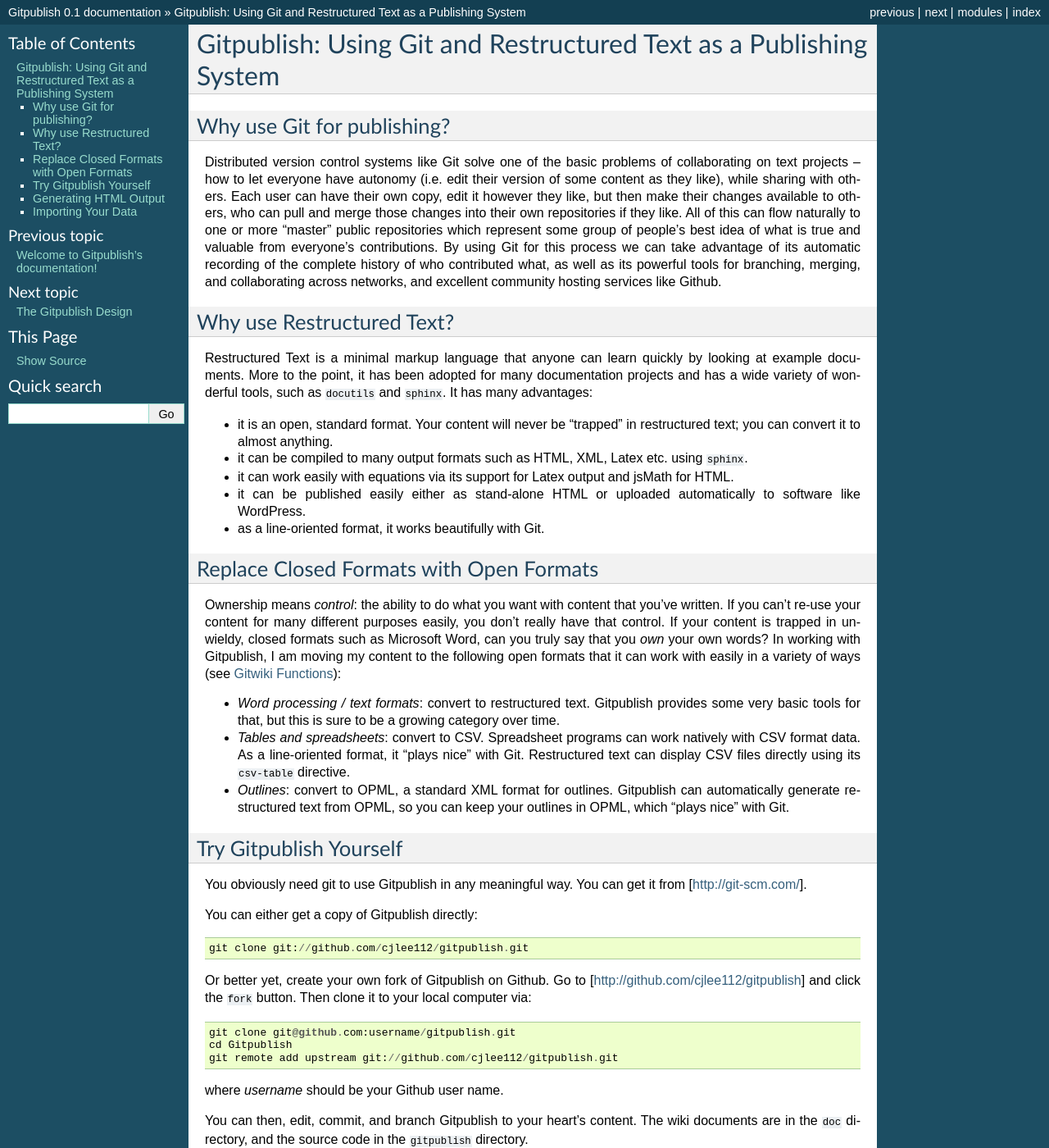
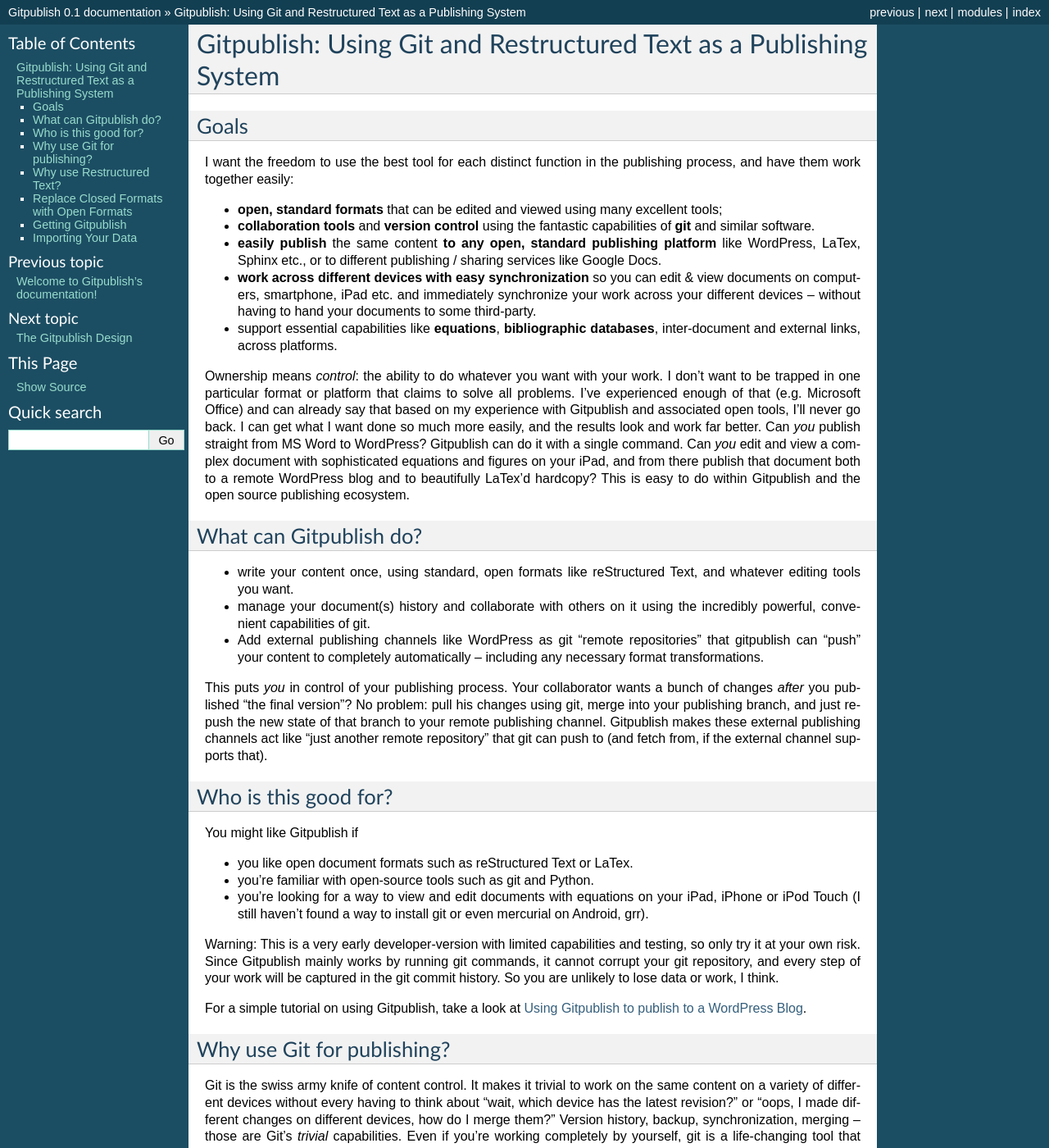
Before and after one commit to cjlee112/gitpublish, a Sphinx documentation site: the page built from doc/intro.rst, in a window 1280 px wide and 1400 px high. Shown: the whole window at 82% size. Built offline with Sphinx 7.4.7, drawn with Linux system fonts in a browser that asks for light colours; some of the changed text lies outside the part shown.

Commit message:
rewrote basic intro

```diff
--- a/doc/intro.rst
+++ b/doc/intro.rst
@@ -3,23 +3,116 @@
 Gitpublish: Using Git and Restructured Text as a Publishing System
 ==================================================================
 
+Goals
+-----
+
+I want the freedom to use the best tool for each distinct function
+in the publishing process, and have them work together easily:
+
+* **open, standard formats** that can be edited and viewed using many
+  excellent tools;
+
+* **collaboration tools** and **version control** using the fantastic
+  capabilities of **git** and similar software.
+
+* **easily publish** the same content **to any open, standard
+  publishing platform** like WordPress, LaTex, Sphinx etc.,
+  or to different publishing / sharing services like Google Docs.
+
+* **work across different devices with easy synchronization**
+  so you can edit & view documents on computers, smartphone,
+  iPad etc. and immediately synchronize your work across your
+  different devices -- without having to hand your documents
+  to some third-party.
+
+* support essential capabilities like **equations**, **bibliographic
+  databases**, inter-document and external links, across platforms.
+
+Ownership means *control*: the ability to do whatever you want with
+your work.  I don't want to be trapped in one particular format or
+platform that claims to solve all problems.  I've experienced enough
+of that (e.g. Microsoft Office) and can already say that based
+on my experience with Gitpublish and associated open tools, I'll
+never go back.  I can get what I want done so much more easily,
+and the results look and work far better.  Can *you* publish straight
+from MS Word to WordPress?  Gitpublish can do it with a single command.
+Can *you* edit and view a complex document with sophisticated
+equations and figures on your iPad, and from there
+publish that document both to a remote
+WordPress blog and to beautifully LaTex'd hardcopy?  This is
+easy to do within Gitpublish and the open source publishing ecosystem.
+
+What can Gitpublish do?
+-----------------------
+
+* write your content once, using standard, open formats like
+  reStructured Text, and whatever editing tools you want.
+
+* manage your document(s) history and collaborate with others on it
+  using the incredibly powerful, convenient capabilities of
+  git.
+
+* Add external publishing channels like WordPress as git "remote repositories"
+  that gitpublish can "push" your content to completely automatically --
+  including any necessary format transformations.
+
+This puts *you* in control of your publishing process.  Your collaborator
+wants a bunch of changes *after* you published "the final version"?
+No problem: pull his changes using git, merge into your publishing branch,
+and just re-push the new state of that branch to your remote publishing
+channel.  Gitpublish makes these external publishing channels act like
+"just another remote repository" that git can push to (and fetch from,
+if the external channel supports that).
+
+Who is this good for?
+---------------------
+
+You might like Gitpublish if
+
+* you like open document formats such as reStructured Text or LaTex.
+
+* you're familiar with open-source tools such as git and Python.
+
+* you're looking for a way to view and edit documents with equations
+  on your iPad, iPhone or iPod Touch (I still haven't found a way
+  to install git or even mercurial on Android, grr).
+
+Warning: This is a very early developer-version with limited capabilities and
+testing, so only try it at your own risk.  Since Gitpublish mainly
+works by running git commands, it cannot corrupt your git repository,
+and every step of your work will be captured in the git commit history.
+So you are unlikely to lose data or work, I think.
+
+For a simple tutorial on using Gitpublish, take a look at :doc:`tutorials/intro`.
+
 Why use Git for publishing?
 ---------------------------
 
-Distributed version control systems like Git solve one of the basic
+Git is the swiss army knife of content control.  It makes it trivial
+to work on the same content on a variety of different devices without
+every having to think about "wait, which device has the latest revision?"
+or "oops, I made different changes on different devices, how do I merge them?"
+Version history, backup, synchronization, merging -- those are Git's
+*trivial* capabilities.  Even if you're working completely by yourself,
+git is a life-changing tool that gives you amazing new ways to work
+(I could go on for hours about how often I use Git branching to keep
+multiple lines of development for trying out different ideas on
+the same project...).
+
+Moreover, distributed version control systems like Git solve one of the basic
 problems of collaborating on text projects
 -- how to let everyone have autonomy (i.e. edit their
 version of some content as they like), while sharing with others.
 Each user can have their own copy, edit it however they like,
 but then make their changes available to others, who can pull and merge
-those changes into their own repositories if they like.  All of this
+those changes into their own repositories *if* they like them.  All of this
 can flow naturally to one or more "master" public repositories which
 represent some group of people's best idea of what is true and valuable
 from everyone's contributions.  By using Git for this process we can
 take advantage of its automatic recording of the complete history of
 who contributed what, as well as its powerful tools for branching,
 merging, and collaborating across networks, and excellent
-community hosting services like Github.
+community hosting services like `Github <http://github.com>`_.
 
 
 Why use Restructured Text?
@@ -69,11 +162,13 @@
   Gitpublish can automatically generate restructured text from OPML,
   so you can keep your outlines in OPML, which "plays nice" with Git.
 
-Try Gitpublish Yourself
---------------------
+Getting Gitpublish
+------------------
 
-You obviously need git to use Gitpublish in any meaningful way.  You
-can get it from [http://git-scm.com/].
+Gitpublish requires both `Python <http://python.org>`_ and
+`git <http://git-scm.com/>`_.  You also need
+`Docutils <http://docutils.sourceforge.net/>`_ and
+`Sphinx <http://sphinx.pocoo.org/>`_ is strongly recommended.
 
 You can either get a copy of Gitpublish directly::
 
@@ -120,23 +215,6 @@
 For my Git cheatsheet with links to more info on Git, see
 [http://code.google.com/p/pygr/wiki/UsingGit].
 
-Generating HTML Output
-----------------------
-
-For generating HTML output you need several pieces of software installed:
-
-* Python
-
-* docutils
-
-* sphinx
-
-With these installed, generating HTML is as easy as::
-
-   cd doc
-   make html
-
-The HTML output will show up in ``doc/_build/html``.
 
 Importing Your Data
 -------------------
```
